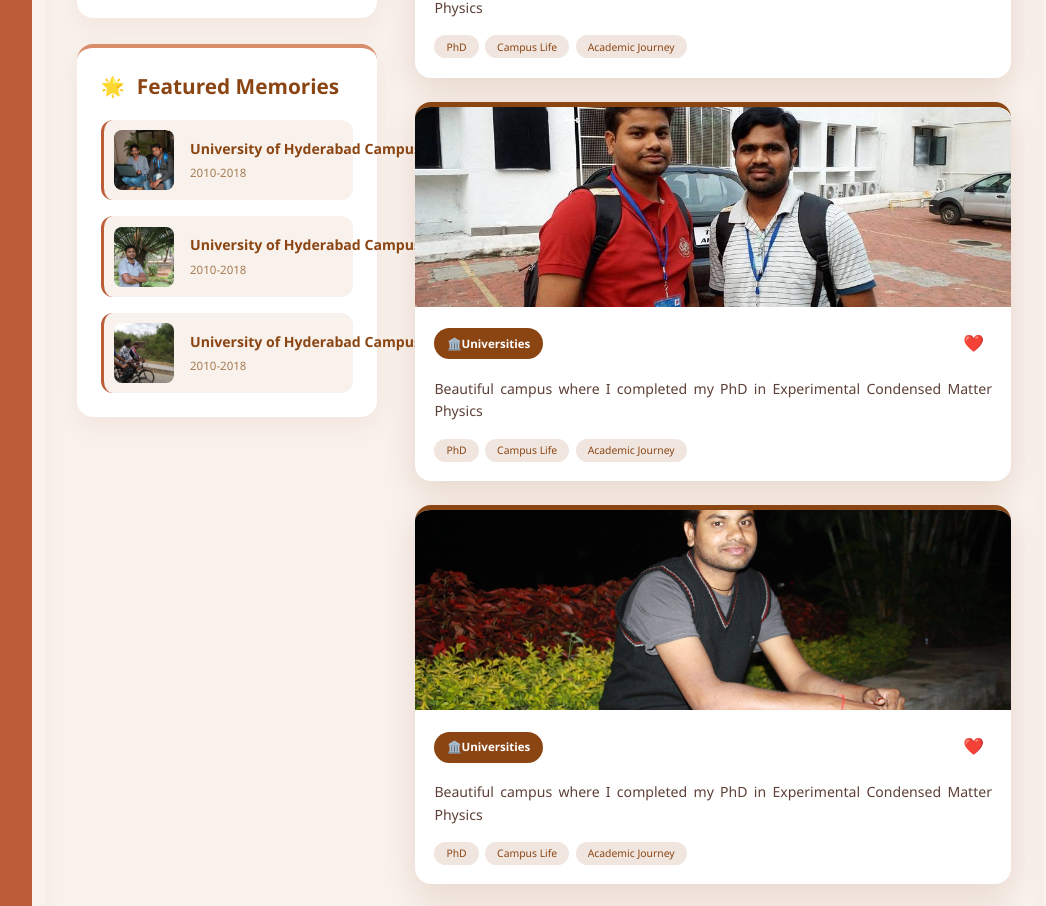
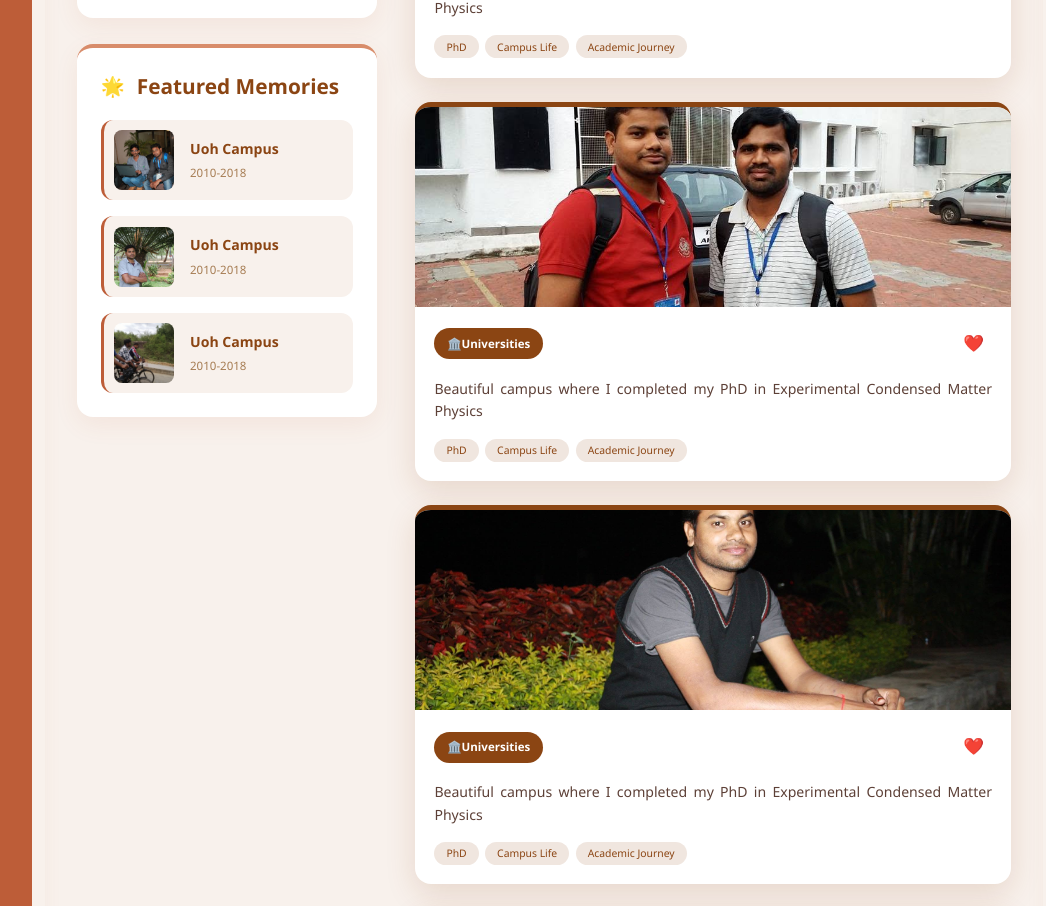
Before and after one commit to umalavanya/ravi-portfolio-react-router-dom, a React (Vite) app: page /pictures in a window 1280 px wide. Shown: the part 1380-2286 px from the top of the page, without its empty margins (224-1270 px from the left). Built offline with nearby package versions, Linux system fonts and the light colour scheme.

Commit message:
Update Pictures.jsx

```diff
--- a/src/pages/Pictures.jsx
+++ b/src/pages/Pictures.jsx
@@ -33,6 +33,7 @@ const Pictures = () => {
     {
       id: 1,
       title: "University of Hyderabad Campus",
+      small_title: "Uoh Campus",
       description: "Beautiful campus where I completed my PhD in Experimental Condensed Matter Physics",
       category: "universities",
       year: "2010-2018",
@@ -44,6 +45,7 @@ const Pictures = () => {
     {
       id: 2,
       title: "University of Hyderabad Campus",
+      small_title: "Uoh Campus",
       description: "Beautiful campus where I completed my PhD in Experimental Condensed Matter Physics",
       category: "universities",
       year: "2010-2018",
@@ -55,6 +57,7 @@ const Pictures = () => {
     {
       id: 3,
       title: "University of Hyderabad Campus",
+      small_title: "Uoh Campus",
       description: "Beautiful campus where I completed my PhD in Experimental Condensed Matter Physics",
       category: "universities",
       year: "2010-2018",
@@ -558,7 +561,7 @@ const Pictures = () => {
                     style={{ backgroundImage: `url(${photo.image})` }}
                   ></div>
                   <div className="preview-info">
-                    <div className="preview-title">{isSmallMobile ? photo.title.substring(0, 15) + '...' : photo.title}</div>
+                    <div className="preview-title">{isSmallMobile ? photo.title.substring(0, 15) + '...' : photo.small_title}</div>
                     <div className="preview-year">{photo.year}</div>
                   </div>
                 </div>
```
